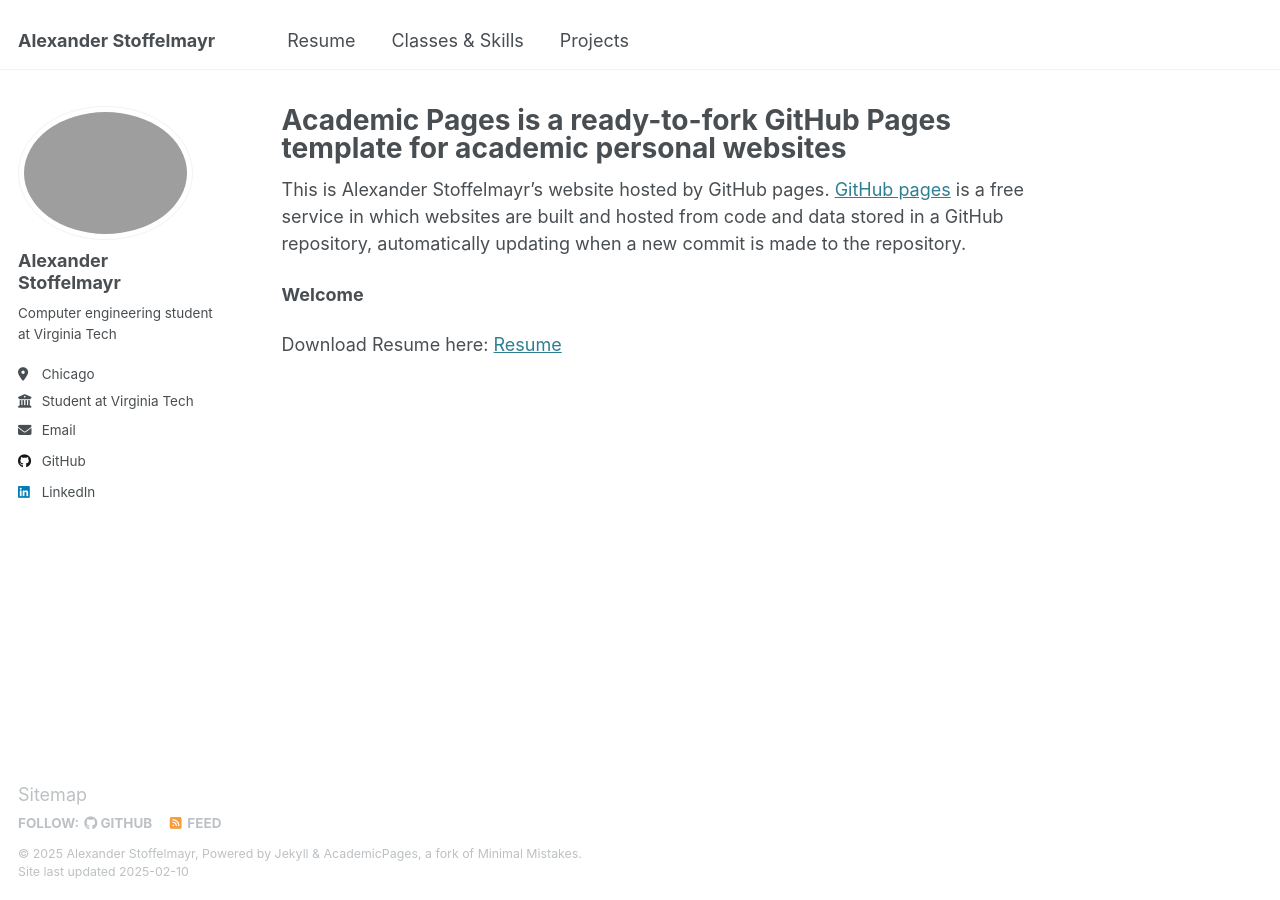
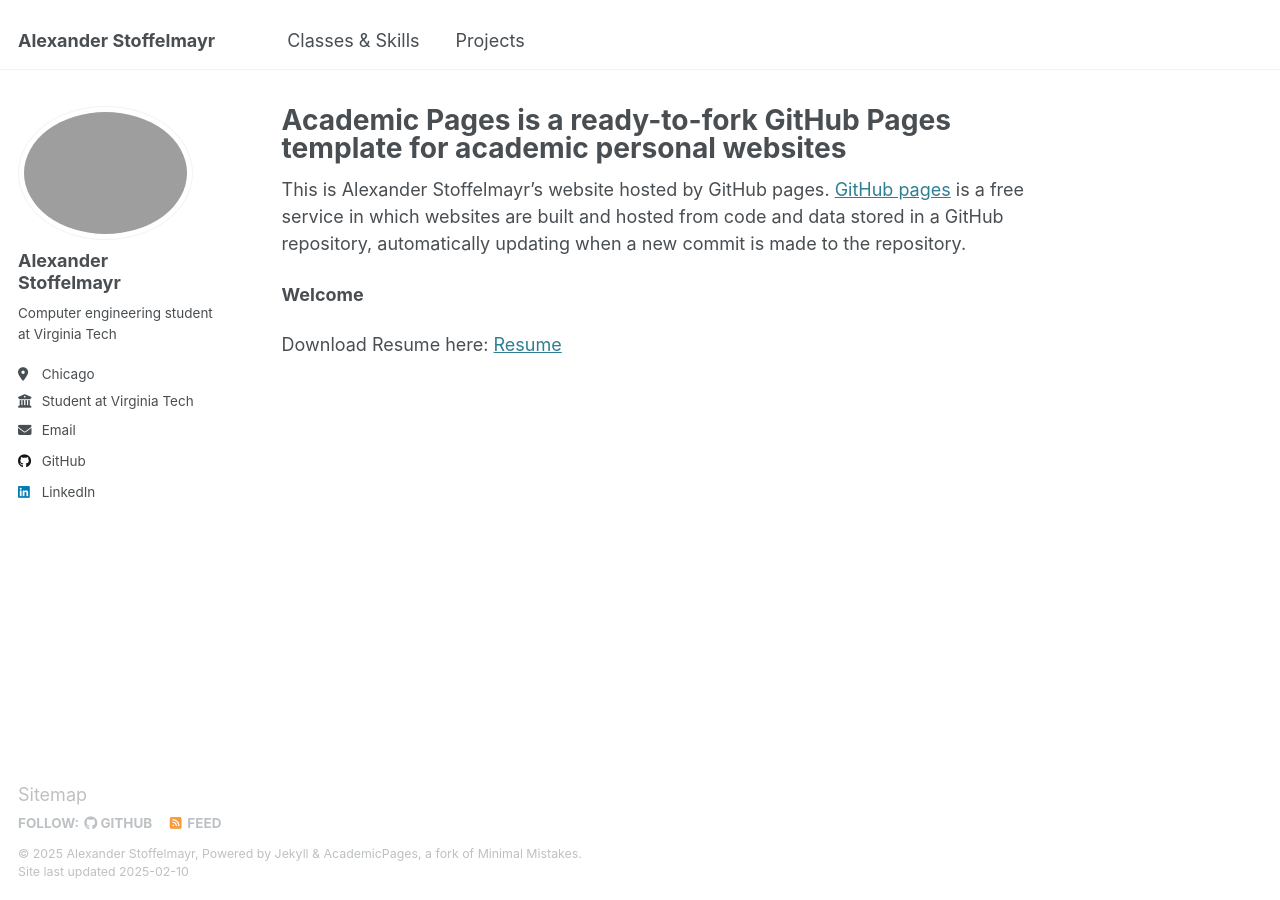
Before and after one commit to alexStoff/alexStoff.github.io, a Jekyll site: the page built from _pages/about.md, in a window 1280 px wide. Built offline with Jekyll 4.4.1, drawn with Linux system fonts in a browser that asks for light colours.

Commit message:
Update navigation.yml

```diff
--- a/_data/navigation.yml
+++ b/_data/navigation.yml
@@ -5,9 +5,6 @@
 # prevent it from being included in the site.
 
 main:
-  - title: "Resume"
-    url: https://alexstoff.github.io/files/Alexander%20Stoffelmayr%20Resume.pdf
-
   - title: "Classes & Skills"
     url: /cv/
 
```
